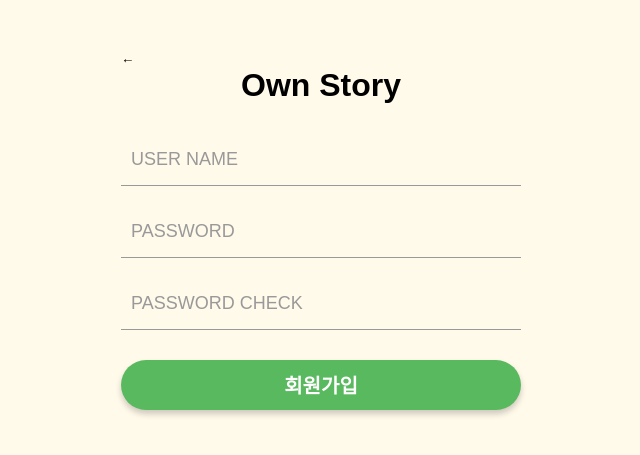
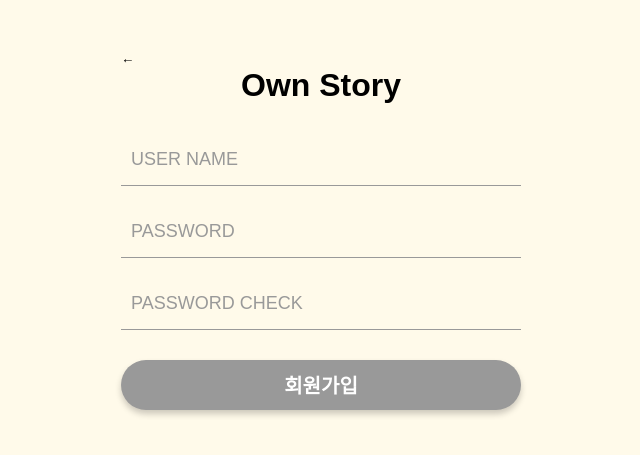
Before and after one commit to Own-Story-Team-12/ownstory, a React (Create React App) app in the folder myreact/: page /join in a window 1280 px wide. Shown: the part 171-626 px from the top of the page, without its empty margins (319-959 px from the left). Built offline with nearby package versions, Linux system fonts and the light colour scheme; a web font is replaced by a local one.

Commit message:
회원가입수정

```diff
--- a/myreact/src/css/login.module.css
+++ b/myreact/src/css/login.module.css
@@ -107,6 +107,11 @@
     font-weight: bold;
 }
 
+.btn_area button:disabled {
+    background: #999;
+    cursor: not-allowed;
+}
+
 .caption{
     margin-top : 20px;
     text-align:center;
@@ -153,9 +158,8 @@
     position: absolute;
     bottom: 0;
     right: 0;
-    width: 30%;
     height:35px;
-    background: #59B95F;
+    background: #FCC517;
     color:#fff;
     font-size:18px;
     border:none;
@@ -163,13 +167,10 @@
     cursor: pointer;
     font-weight: bold;
     margin: 10px;
+    padding-left: 10px;
+    padding-right: 10px;
   }
 
-  .close {
-    position: absolute;
-    right: 10px;
-    top: 10px;
-  }
 
   .disabled_btn {
     background: gray;
--- a/myreact/src/html/Join.js
+++ b/myreact/src/html/Join.js
@@ -13,6 +13,7 @@ function JoinPage() {
         const [isSuccessModalOpen, setIsSuccessModalOpen] = useState(false);
         const [isFailModalOpen, setIsFailModalOpen] = useState(false);
         const [errormsg, setErrormsg] = useState('');
+        const [isButtonDisabled, setIsButtonDisabled] = useState(true);
         const navigate = useNavigate ();
 
         //state값이 변화되는 함수 - input에 쓴 값으로 바뀜
@@ -27,12 +28,14 @@ function JoinPage() {
             //e: 이벤트 객체
             setPw(e.target.value); //이벤트를 받는 타겟의 value값으로 변경
             setShowWarning(false);
+            setIsButtonDisabled(pw2 !== e.target.value);
         }
 
         const onPwChange2 = (e) => {
             //e: 이벤트 객체
             setPw2(e.target.value); //이벤트를 받는 타겟의 value값으로 변경
             setShowWarning(false);
+            setIsButtonDisabled(pw2 !== e.target.value);
         }
 
         const goBack=() => {
@@ -110,7 +113,7 @@ function JoinPage() {
                 {pw !== pw2 && <p className={styles.error_message}>비밀번호와 비밀번호 확인이 일치하지 않습니다.</p>}
             </div>
             <div className={ styles.btn_area}>
-                <button type="submit" onClick={onDataPost} >회원가입</button>
+                <button type="submit" onClick={onDataPost} disabled={isButtonDisabled}>회원가입</button>
             </div>
 
         </section>
```
